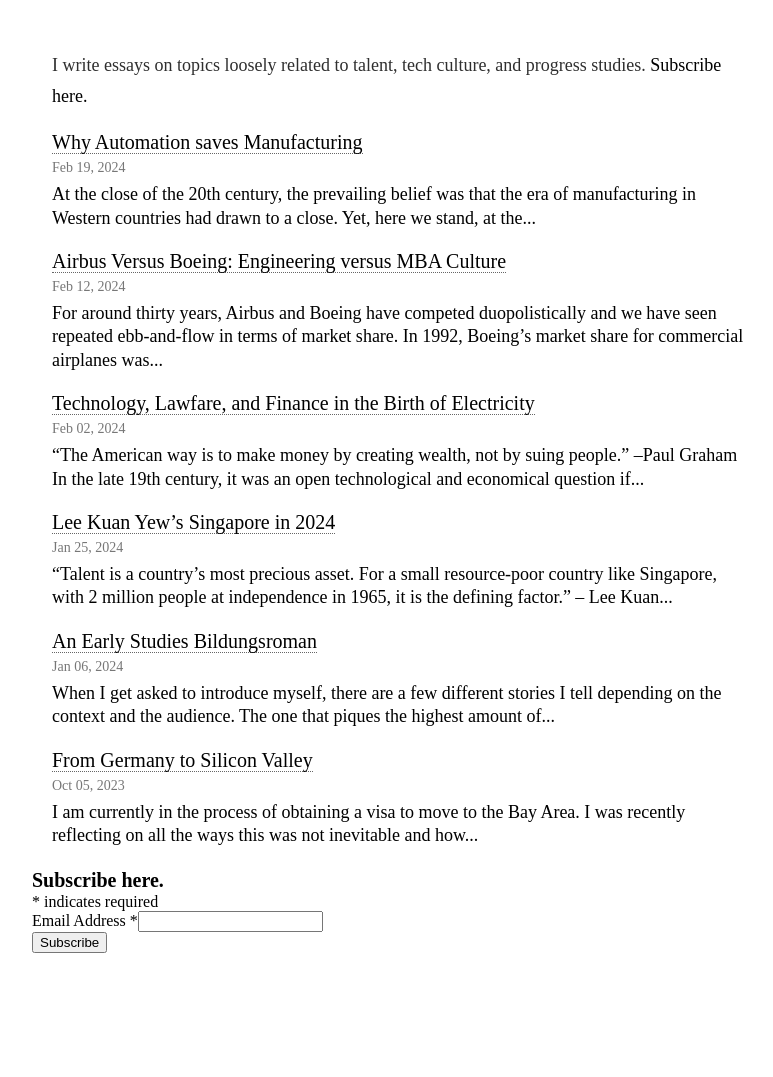
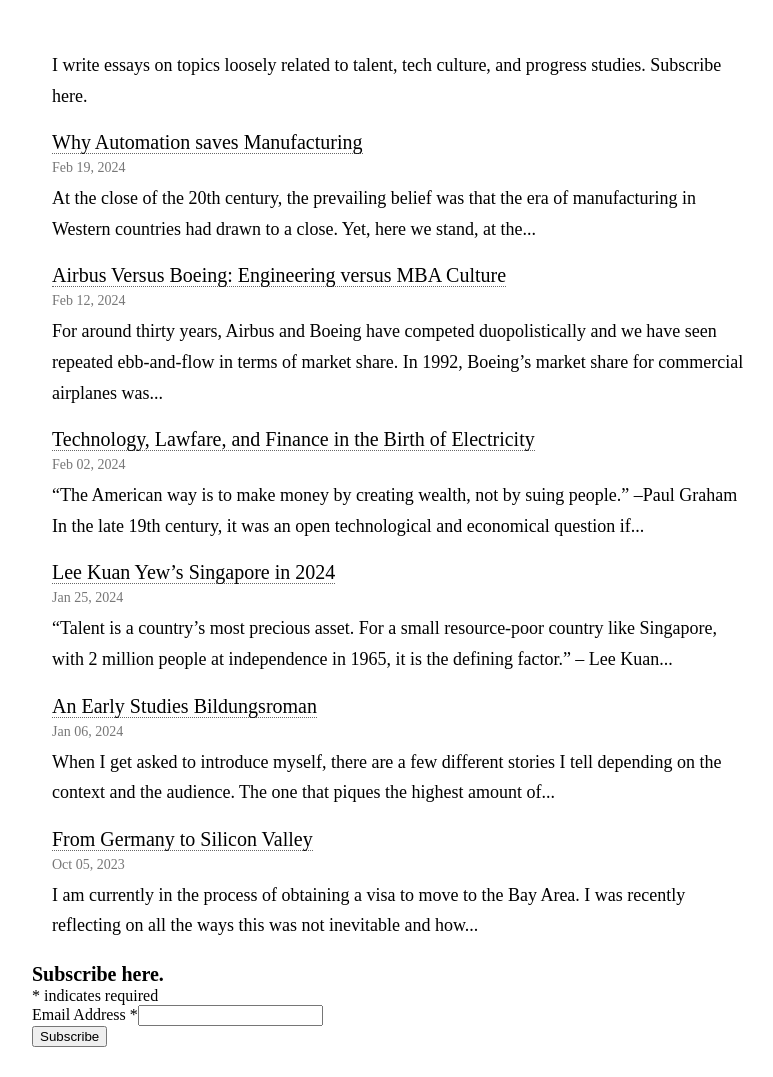
Before and after one commit to jannikls/jannikls.github.io, a Jekyll site: the page built from blog.html, in a window 1280 px wide. Shown: the whole page, without its empty margins (238-1011 px from the left). Built offline with Jekyll 4.4.1, drawn with Linux system fonts in a browser that asks for light colours; some web fonts are replaced; comment, search, counter and statistics services are not loaded; before the commit the page ends 983 px from its top, so only the background shows below that.

Commit message:
blog changes

```diff
--- a/_layouts/page.html
+++ b/_layouts/page.html
@@ -37,7 +37,7 @@
   <header class="header-bg">
     <div class="header-content">
       <h1>{{ page.title }}</h1>
-      <p class="special-line-spacing header">{{ page.description }}</p>
+      <p class="special-line-spacing2">{{ page.description }}</p>
     </div>
   </header>
 
--- a/assets/css/page.css
+++ b/assets/css/page.css
@@ -36,8 +36,13 @@
   padding-top: 10px;
 }
 
-p.special-line-spacing {
+p.special-line-spacing2 {
   padding-top: 20px;
+  line-height: calc(1em + 0.7em); /* Adjust as needed */
+}
+
+p.special-line-spacing3 {
+  line-height: 1.7em; /* Adjust as needed */
 }
 
 .post-info{
@@ -47,7 +52,7 @@
 }
 
 @media (max-width: 730px) {
-  p.special-line-spacing {
+  p.special-line-spacing2 {
     padding-left: 15px;
     padding-right: 10px;
   }
--- a/blog.html
+++ b/blog.html
@@ -13,7 +13,7 @@
       <span class="date-tag">{{ post.date | date: "%b %d, %Y" }}</span>
     </div>
    <!-- <p>{{ post.excerpt }}</p> -->
-   <p>{{ post.content | markdownify | strip_html | truncatewords: 30 }}</p>
+   <p class="special-line-spacing3">{{ post.content | markdownify | strip_html | truncatewords: 30 }}</p>
 
    <div class="tag-group">
      {% for tag in post.tags %}
```
